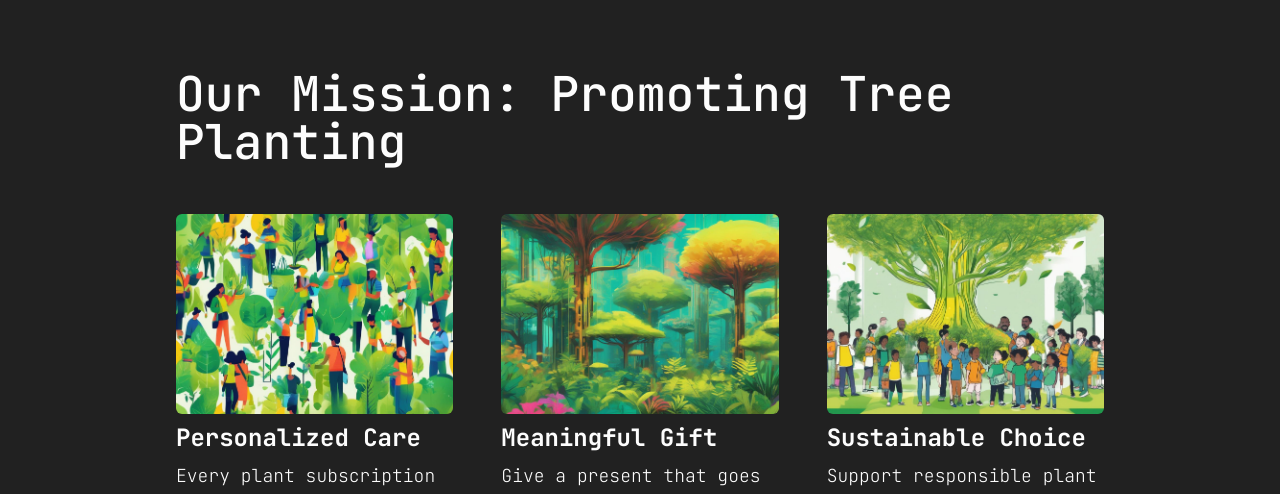
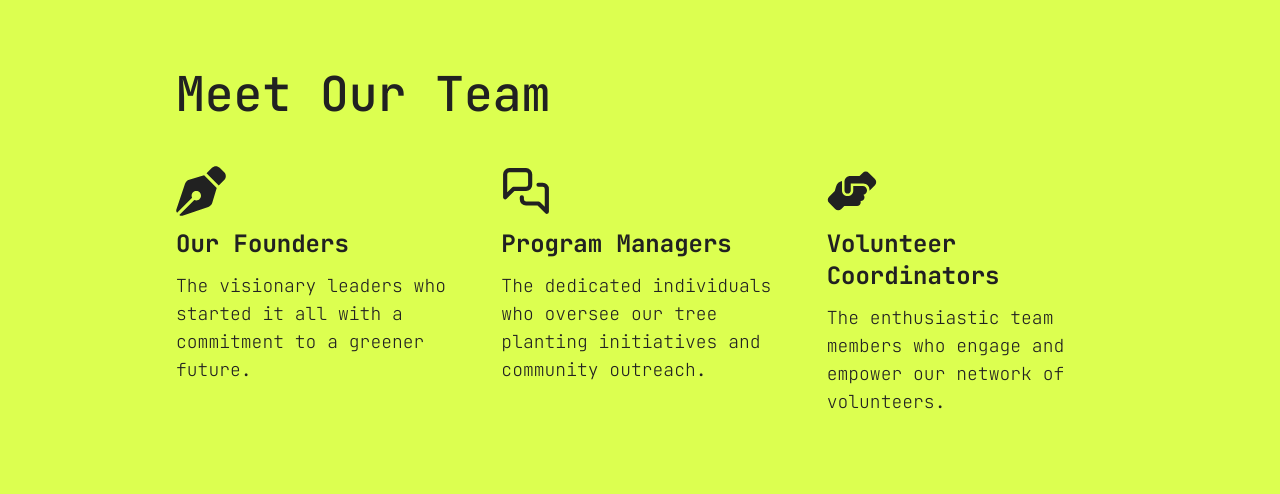
Before and after one commit to himanshuu004/plantywide, a Next.js app: page /AboutUs in a window 1280 px wide. Shown: the part 370-864 px from the top of the page. Built offline with nearby package versions, Linux system fonts and the light colour scheme.

Commit message:
about us

```diff
--- a/app/AboutUs/components/MCard.tsx
+++ b/app/AboutUs/components/MCard.tsx
@@ -1,30 +1,30 @@
-import React from "react";
-import Image, { StaticImageData } from "next/image";
+// import React from "react";
+// import Image, { StaticImageData } from "next/image";
 
-interface MCardProps {
-  title: string;
-  description: string;
-  bgcolor: string;
-  url: string | StaticImageData;
-}
+// interface MCardProps {
+//   title: string;
+//   description: string;
+//   bgcolor: string;
+//   url: string | StaticImageData;
+// }
 
-const MCard: React.FC<MCardProps> = ({ title, description, bgcolor, url }) => {
-  return (
-    <div
-      className={`w-1/3  bg-[#${bgcolor}] py-4 px-4 rounded-md flex flex-col justify-start items-start gap-2 `}
-    >
-      <Image
-        src={url}
-        alt="Hero"
-        width={1000}
-        height={1000}
-        priority
-        className="h-[200px] w-full overflow-x-hidden object-cover rounded-md"
-      />
-      <h4 className="text-2xl font-bold">{title}</h4>
-      <p className="text-lg font-thin">{description}</p>
-    </div>
-  );
-};
+// const MCard: React.FC<MCardProps> = ({ title, description, bgcolor, url }) => {
+//   return (
+//     <div
+//       className={`w-1/3  bg-[#${bgcolor}] py-4 px-4 rounded-md flex flex-col justify-start items-start gap-2 `}
+//     >
+//       <Image
+//         src={url}
+//         alt="Hero"
+//         width={1000}
+//         height={1000}
+//         priority
+//         className="h-[200px] w-full overflow-x-hidden object-cover rounded-md"
+//       />
+//       <h4 className="text-2xl font-bold">{title}</h4>
+//       <p className="text-lg font-thin">{description}</p>
+//     </div>
+//   );
+// };
 
-export default MCard;
+// export default MCard;
--- a/app/AboutUs/components/MIssion.tsx
+++ b/app/AboutUs/components/MIssion.tsx
@@ -1,35 +1,35 @@
-import React from "react";
-import { Mission1, Mission2, Mission3 } from "@/public";
-import MCard from "./MCard";
+// import React from "react";
+// import { Mission1, Mission2, Mission3 } from "@/public";
+// import MCard from "./MCard";
 
-const Mission = () => {
-  return (
-    <div className="w-full max-w-[960px] flex flex-col justify-start items-start py-20 gap-8">
-      <div className="w-full flex justify-start items-center text-5xl font-medium px-4">
-        Our Mission: Promoting Tree Planting
-      </div>
-      <div className="w-full flex justify-start items-start gap-4">
-        <MCard
-          bgcolor="444444"
-          title="Personalized Care"
-          description=" Every plant subscription includes care instructions, tips, and resources to ensure your plant thrives."
-          url={Mission1}
-        />
-        <MCard
-          bgcolor="444444"
-          title="Meaningful Gift"
-          description="Give a present that goes beyond material possessions, offering a piece of nature and lasting joy."
-          url={Mission2}
-        />
-        <MCard
-          bgcolor="444444"
-          title="Sustainable Choice"
-          description=" Support responsible plant sourcing and contribute to a greener future with our eco-conscious practices."
-          url={Mission3}
-        />
-      </div>
-    </div>
-  );
-};
+// const Mission = () => {
+//   return (
+//     <div className="w-full max-w-[960px] flex flex-col justify-start items-start py-20 gap-8">
+//       <div className="w-full flex justify-start items-center text-5xl font-medium px-4">
+//         Our Mission: Promoting Tree Planting
+//       </div>
+//       <div className="w-full flex justify-start items-start gap-4">
+//         <MCard
+//           bgcolor="444444"
+//           title="Personalized Care"
+//           description=" Every plant subscription includes care instructions, tips, and resources to ensure your plant thrives."
+//           url={Mission1}
+//         />
+//         <MCard
+//           bgcolor="444444"
+//           title="Meaningful Gift"
+//           description="Give a present that goes beyond material possessions, offering a piece of nature and lasting joy."
+//           url={Mission2}
+//         />
+//         <MCard
+//           bgcolor="444444"
+//           title="Sustainable Choice"
+//           description=" Support responsible plant sourcing and contribute to a greener future with our eco-conscious practices."
+//           url={Mission3}
+//         />
+//       </div>
+//     </div>
+//   );
+// };
 
-export default Mission;
+// export default Mission;
--- a/app/AboutUs/page.tsx
+++ b/app/AboutUs/page.tsx
@@ -5,7 +5,7 @@ import HeroC from "./components/hero";
 import Founders from "./components/Founders";
 import Partners from "./components/Partners";
 import ReturnToCom from "./components/ReturnToCom";
-import Mission from "@/app/AboutUs/components/Mission";
+// import Mission from "@/app/AboutUs/components/Mission";
 
 const jetBrainsMono = JetBrains_Mono({
   weight: ["200", "300", "400", "500", "600", "700", "800"], // You can specify the weight and other options
@@ -26,7 +26,7 @@ const AboutUs = () => {
         <HeroC />
       </div>
 
-      <Mission />
+      {/* <Mission /> */}
       <div className="w-full h-full bg-[#dcff50] text-[#212121] flex flex-col justify-center items-center">
         <Founders />
       </div>
```
